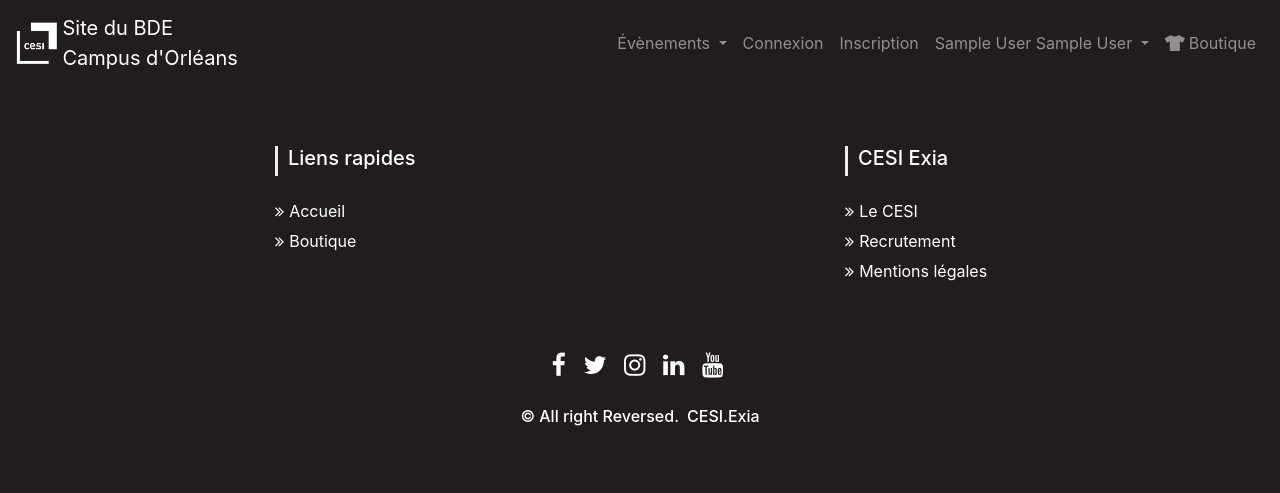
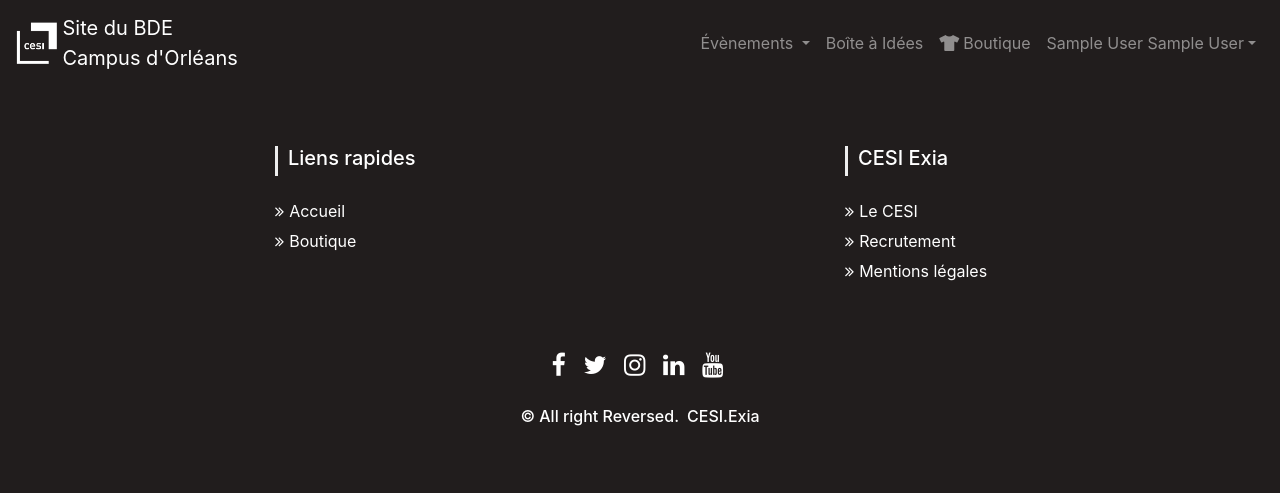
Before and after one commit to Euxiniar/Student-Union-Website-CESI-Engineering-1, a PHP site: page /website/events_passed/index.php in a window 1280 px wide. Shown: the top 493 px of the page. Run offline with PHP 8.4, Linux system fonts and the light colour scheme; the visitor is signed in with stand-in values (Sample User, id 1); some libraries are stand-ins or nearby versions.

Commit message:
header propre

```diff
--- a/website/common/header.php
+++ b/website/common/header.php
@@ -3,7 +3,6 @@
     <head>
         <script src="https://cdnjs.cloudflare.com/ajax/libs/jquery/3.3.1/jquery.min.js" integrity="sha256-FgpCb/KJQlLNfOu91ta32o/NMZxltwRo8QtmkMRdAu8=" crossorigin="anonymous"></script>
         <link rel="stylesheet" href="https://stackpath.bootstrapcdn.com/bootstrap/4.2.1/css/bootstrap.min.css" integrity="sha384-GJzZqFGwb1QTTN6wy59ffF1BuGJpLSa9DkKMp0DgiMDm4iYMj70gZWKYbI706tWS" crossorigin="anonymous">
-        <script src="https://stackpath.bootstrapcdn.com/bootstrap/4.2.1/js/bootstrap.min.js" integrity="sha384-B0UglyR+jN6CkvvICOB2joaf5I4l3gm9GU6Hc1og6Ls7i6U/mkkaduKaBhlAXv9k" crossorigin="anonymous"></script>
         <meta name="viewport" content="width=device-width, initial-scale=1, shrink-to-fit=no">
         <link rel="stylesheet" href="https://use.fontawesome.com/releases/v5.6.3/css/all.css" integrity="sha384-UHRtZLI+pbxtHCWp1t77Bi1L4ZtiqrqD80Kn4Z8NTSRyMA2Fd33n5dQ8lWUE00s/" crossorigin="anonymous">
         <link rel="stylesheet" href="../assets/css/header.css">
@@ -26,22 +25,31 @@
                         </div>
                     </li>
                     <li class="nav-item">
-                        <a class="nav-link" href="../disconnected/connexion.php#tologin">Connexion</a>
-                    </li>
-                    <li class="nav-item">
-                        <a class="nav-link" href="../disconnected/connexion.php#toregister">Inscription</a>
-                    </li>
-                    <li class="nav-item dropdown">
-                        <a class="nav-link dropdown-toggle" href="#" id="navbarDropdownMenuLink" data-toggle="dropdown" aria-haspopup="true" aria-expanded="false">
-                            <?php echo $_SESSION['f_name'].' '.$_SESSION['l_name']; ?>
-                        </a>
-                        <div class="dropdown-menu" aria-labelledby="navbarDropdownMenuLink">
-                            <a class="dropdown-item" href="../events_passed/">Déconnexion</a>
-                        </div>
+                        <a class="nav-link" href="../idea_box/">Boîte à Idées</a>
                     </li>
                     <li class="nav-item">
                         <a class="nav-link" href="../store/"><i class="fas fa-tshirt pr-1"></i>Boutique</a>
                     </li>
+                    <?php
+                        if(isset($_SESSION['id'])){
+                            echo '<li class="nav-item dropdown">
+                                <a class="nav-link dropdown-toggle" href="#" id="navbarDropdownMenuLink" data-toggle="dropdown" aria-haspopup="true" aria-expanded="false">'
+                                    .$_SESSION['f_name'].' '.$_SESSION['l_name'].
+                                '</a>
+                                <div class="dropdown-menu" aria-labelledby="navbarDropdownMenuLink">
+                                    <a class="dropdown-item" href="../events_passed/">Déconnexion</a>
+                                </div>
+                            </li>';
+                        } else {
+                            echo '
+                                <li class="nav-item">
+                                    <a class="nav-link" href="../disconnected/connexion.php#tologin">Connexion</a>
+                                </li>
+                                <li class="nav-item">
+                                    <a class="nav-link" href="../disconnected/connexion.php#toregister">Inscription</a>
+                                </li>';
+                        }
+                    ?>
                     <?php
                         if($PAGE=="cart"){
                             echo '
--- a/website/events_passed/event.php
+++ b/website/events_passed/event.php
@@ -58,8 +58,8 @@
               </div>
             </div>
             <div class="row">
-              <div class="col-md-12">
-                <p class="font-weight-bold">Description :</p>
+              <div class="col-md-12 mt-2">
+                <p class="font-weight-bold mb-0">Description :</p>
                 <p class="text-justify pr-3 pl-3"><?php echo $datasEvent['Description'];?>
               </div>
               <div class="col-md-12 d-inline-flex">
```
Also changed, not shown: website/idea_box/index.html (added, +12 -0 lines).
